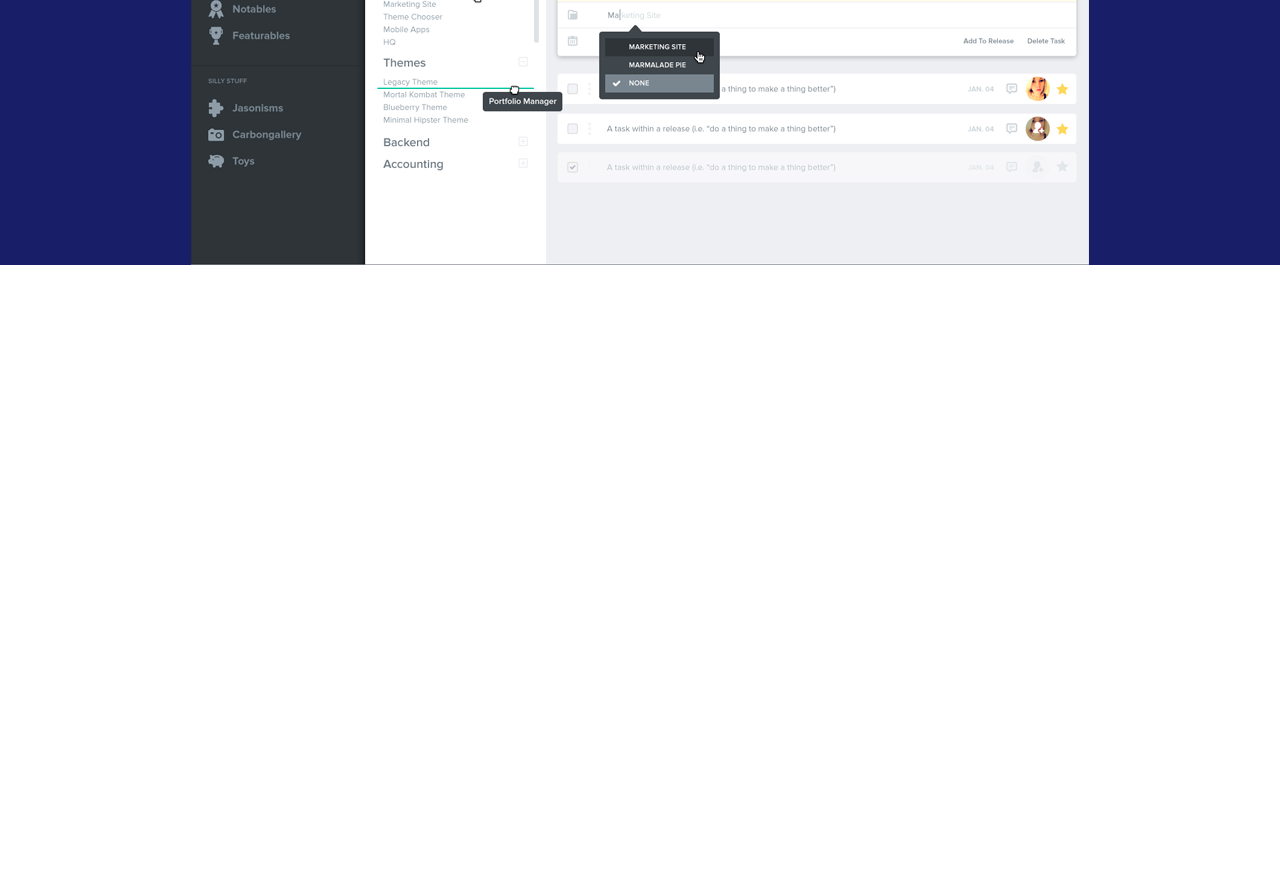
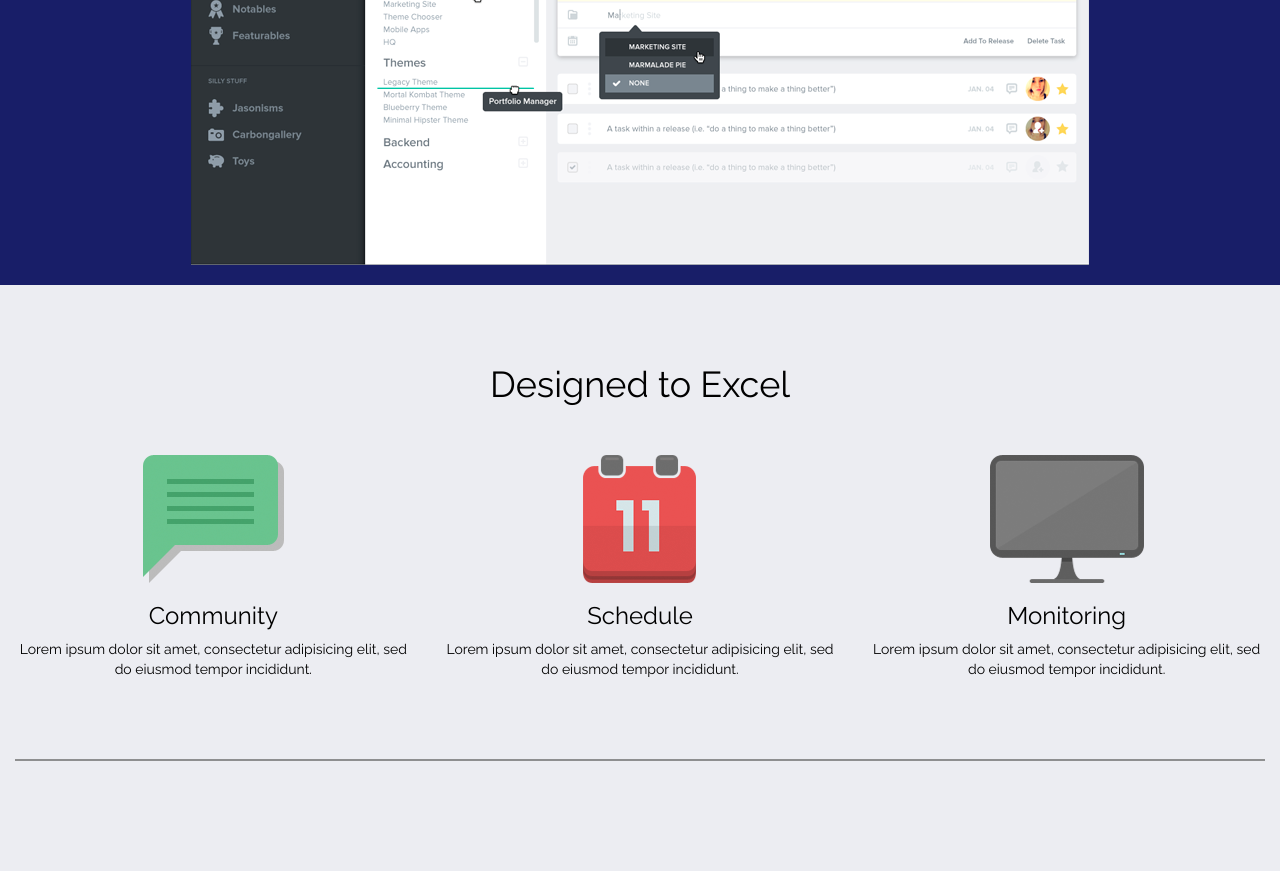
Before and after one commit to vanita22/responsive-pratt, a plain HTML site: page index.html in a window 1280 px wide. Shown: the part 532-1403 px from the top of the page. Before the commit the page ends 800 px from the top, so only its background shows below. Drawn offline with nearby package versions, Linux system fonts and the light colour scheme; files that its build step writes are made by us from their sources; files whose address does not match are found by name.

Commit message:
subiendo caja dos

```diff
--- a/assets/css/estilo.css
+++ b/assets/css/estilo.css
@@ -19,3 +19,23 @@
 	font-size: 70px;
 	margin-top: 80px;
 }
+
+/*caja dos*/
+
+#caja2{
+	background-color: #ECEDF2;
+	width: 100%;
+	height: auto;
+}
+
+#caja2 h1{
+	margin-top: 80px;
+	margin-bottom: 50px;
+}
+
+#linea{
+	border: 1px solid #8E8F90;
+	width: 100%;
+	margin-top: 70px;
+	margin-bottom: 110px;
+}
--- a/index.html
+++ b/index.html
@@ -52,10 +52,46 @@
         <div class="col-md-12" align="center" id="caja1">
           <h1 class="color1">Welcome to <strong class="color1">Pratt</strong></h1>
           <h3 class="color1">Show your product whit this handsome theme.</h3><br>
-          <img src="img/app-bg.png"><br>
+          <img src="img/app-bg.png" class="img-responsive"><br>
         </div>
       </div>
     </div>
+
+     <!--caja dos-->
+    <div class="container-fluid" id="caja2">
+      <div class="row">
+        <div class="col-md-12" align="center">
+          <h1>Designed to Excel</h1>
+        </div>
+      </div>
+
+      <div class="row" align="center">
+        <div class="col-md-4">
+          <img src="img/intro01.png">
+          <h3>Community</h3>
+          <p>Lorem ipsum dolor sit amet, consectetur adipisicing elit, sed do eiusmod
+          tempor incididunt.</p>
+        </div>
+
+        <div class="col-md-4">
+          <img src="img/intro02.png">
+          <h3>Schedule</h3>
+          <p>Lorem ipsum dolor sit amet, consectetur adipisicing elit, sed do eiusmod
+          tempor incididunt.</p>
+        </div>
+
+        <div class="col-md-4">
+          <img src="img/intro03.png">
+          <h3>Monitoring</h3>
+          <p>Lorem ipsum dolor sit amet, consectetur adipisicing elit, sed do eiusmod
+          tempor incididunt.</p>
+        </div>
+      </div>
+
+      <div class="col-md-12" id="linea">
+
+    </div>
+
 
     <!-- jQuery (necessary for Bootstrap's JavaScript plugins) -->
     <script src="https://ajax.googleapis.com/ajax/libs/jquery/1.12.4/jquery.min.js"></script>
```
